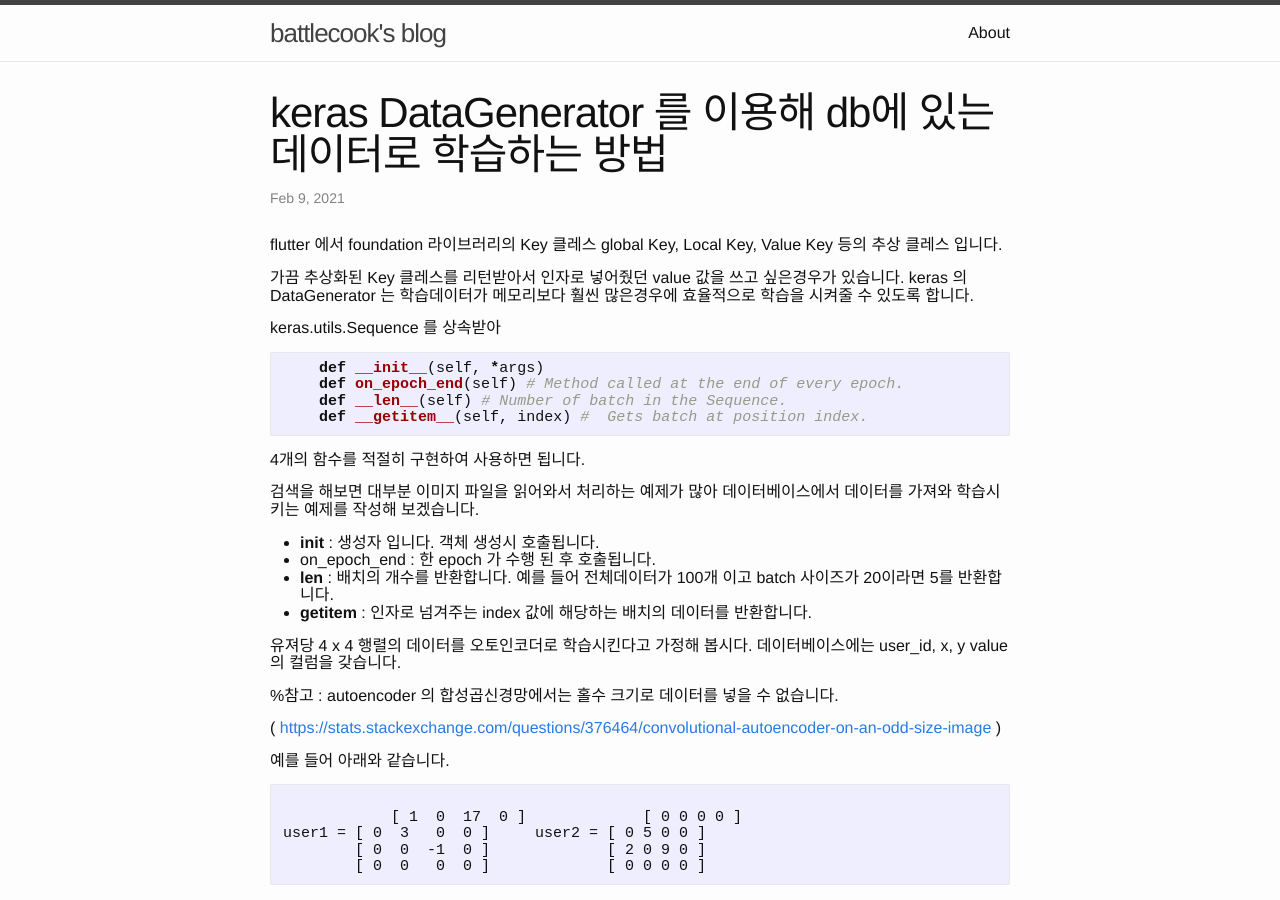
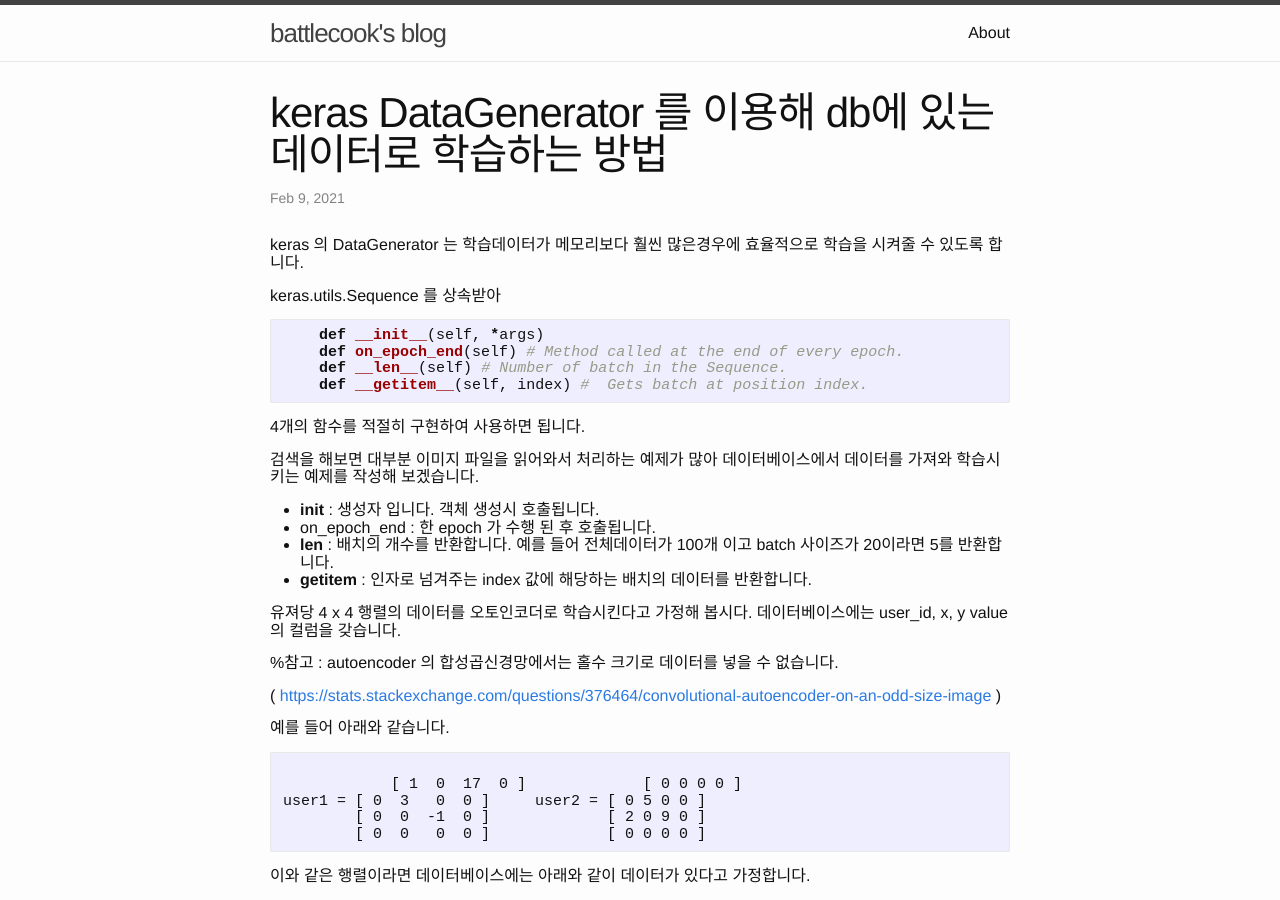
Before and after one commit to battlecook/battlecook.github.io, a Jekyll site: the page built from _posts/2021-02-09-train-autoencoder-from-database-using-keras-DataGenerator.md, in a window 1280 px wide and 900 px high. Built offline with Jekyll 4.4.1, drawn with Linux system fonts in a browser that asks for light colours; comment, search, counter and statistics services are not loaded.

Commit message:
오류수정

```diff
--- a/_posts/2021-02-09-train-autoencoder-from-database-using-keras-DataGenerator.md
+++ b/_posts/2021-02-09-train-autoencoder-from-database-using-keras-DataGenerator.md
@@ -4,9 +4,6 @@ title:  keras DataGenerator 를 이용해 db에 있는 데이터로 학습하는
 comments: true
 ---
 
-flutter 에서 foundation 라이브러리의 Key 클레스 global Key, Local Key, Value Key 등의 추상 클레스 입니다.
-
-가끔 추상화된 Key 클레스를 리턴받아서 인자로 넣어줬던 value 값을 쓰고 싶은경우가 있습니다.
 keras 의 DataGenerator 는 학습데이터가 메모리보다 훨씬 많은경우에 효율적으로 학습을 시켜줄 수 있도록 합니다.
 
 keras.utils.Sequence 를 상속받아
```
